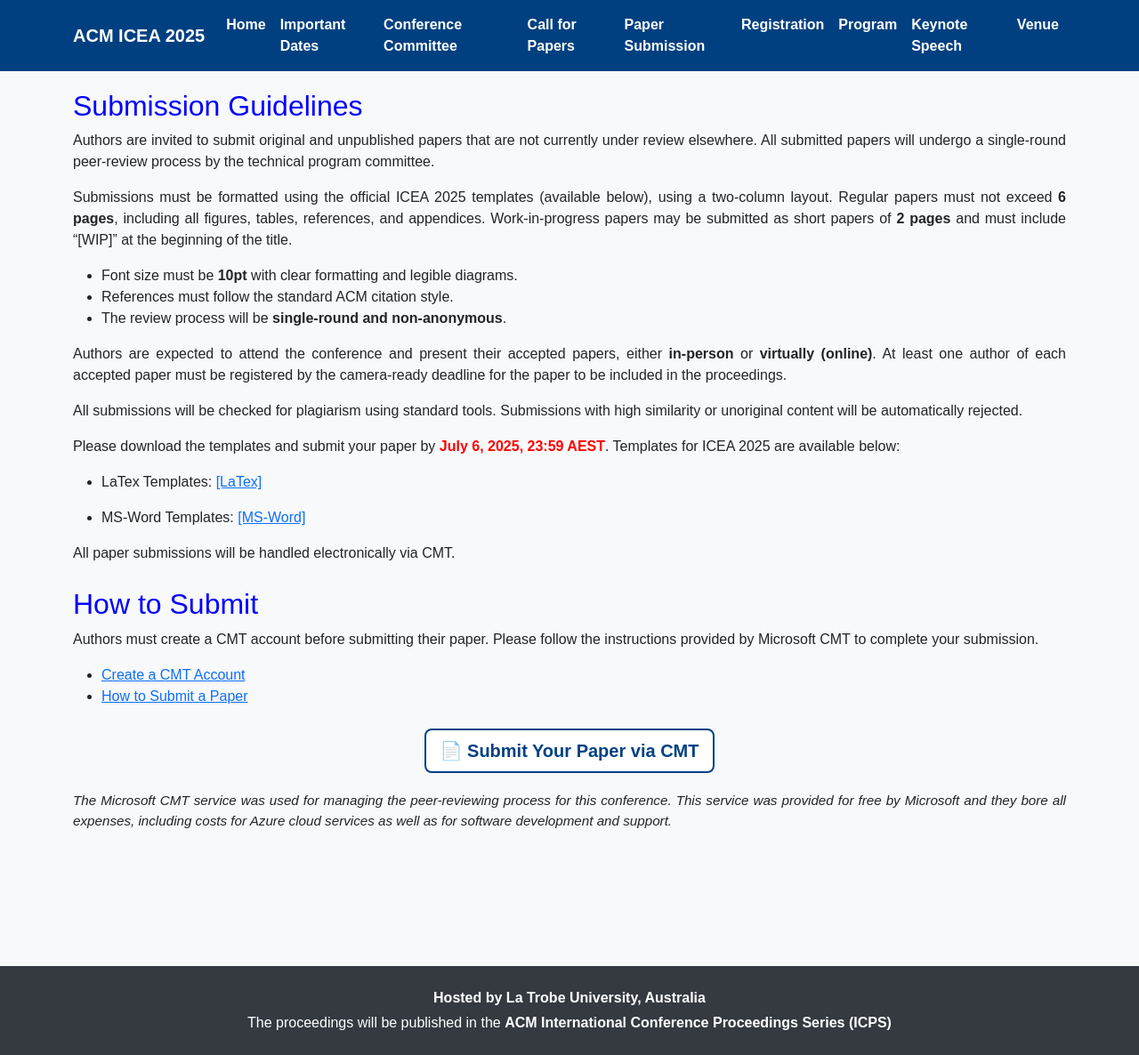
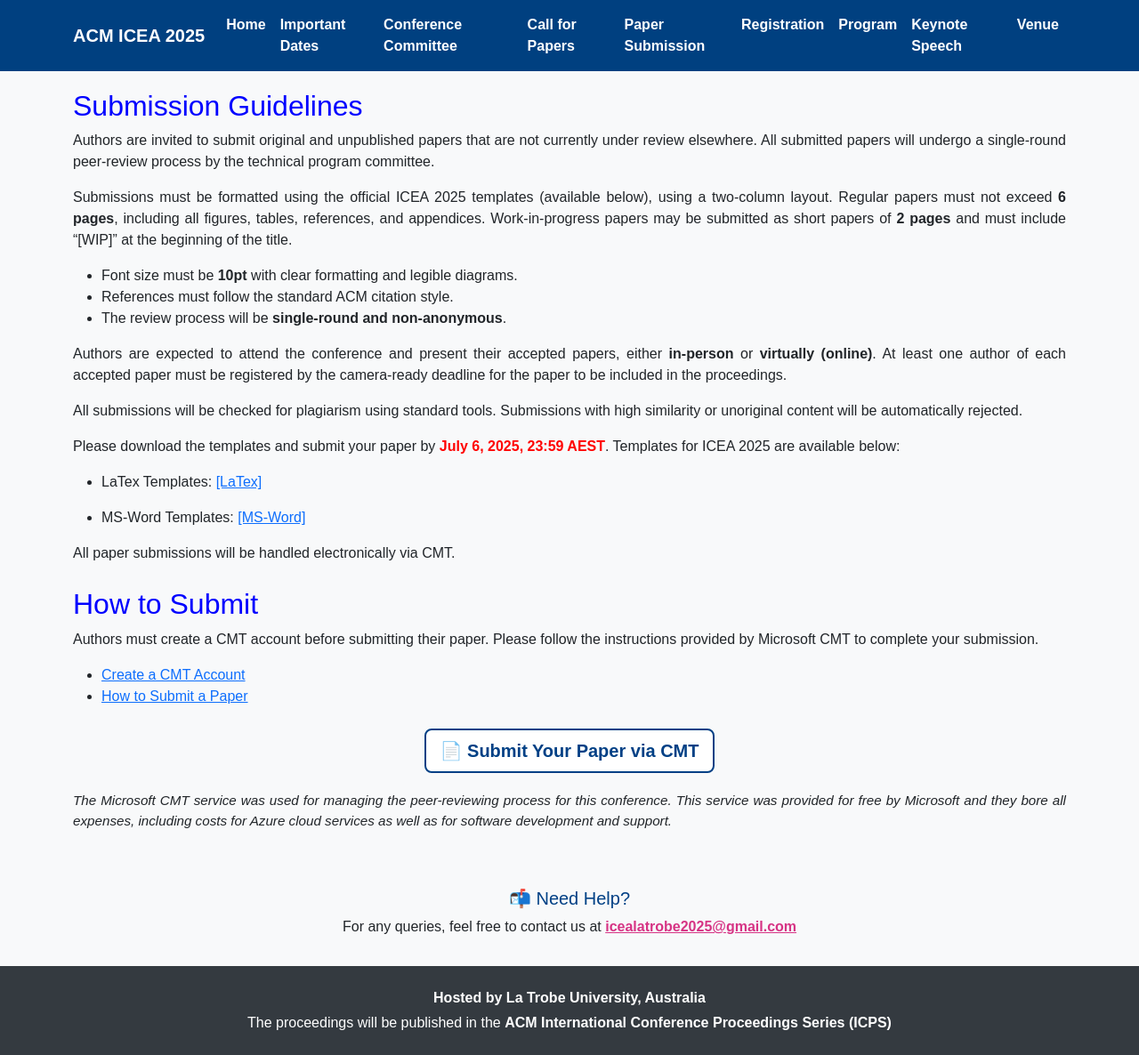
Before and after one commit to icea2025/latrobe, a Jekyll site: the page submission/index.html, which Jekyll copies as it is, in a window 1280 px wide and 1186 px high. Shown: the whole window at 89% size. Built offline with Jekyll 4.4.1, drawn with Linux system fonts in a browser that asks for light colours.

Commit message:
Update index.html

```diff
--- a/submission/index.html
+++ b/submission/index.html
@@ -122,6 +122,16 @@
   </div>
 </div>
 
+  <!-- Contact Help Section -->
+<div class="container text-center mt-5 mb-3">
+  <h5 style="color: #004085;">📬 Need Help?</h5>
+  <p>For any queries, feel free to contact us at
+    <a href="mailto:icealatrobe2025@gmail.com" style="color: #d63384; font-weight: bold;">
+      icealatrobe2025@gmail.com
+    </a>
+  </p>
+</div>
+
 <footer class="text-white text-center py-4 mt-auto">
   <div class="container">
     <p class="mb-1"><strong>Hosted by La Trobe University, Australia</strong></p>
```
